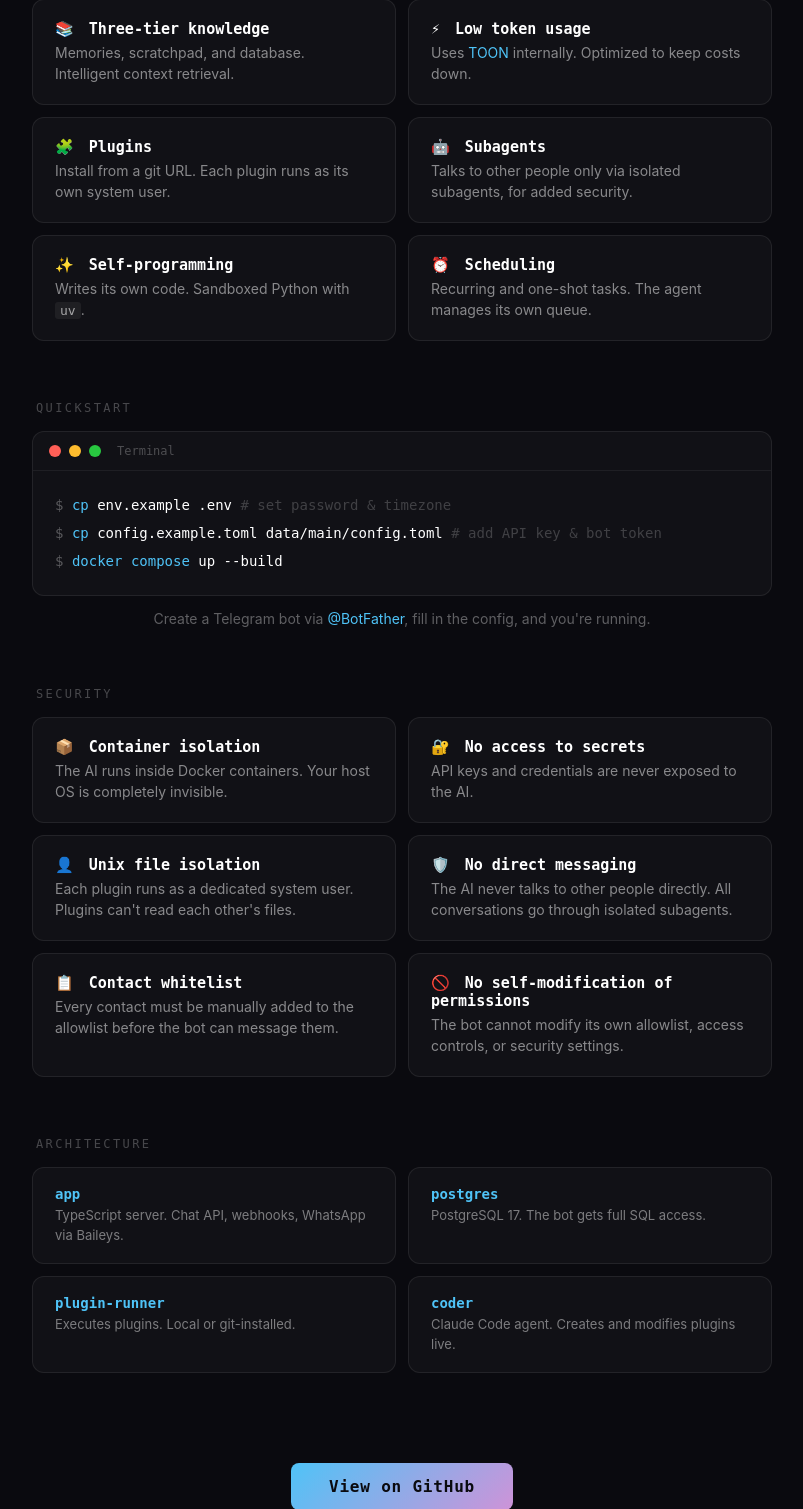
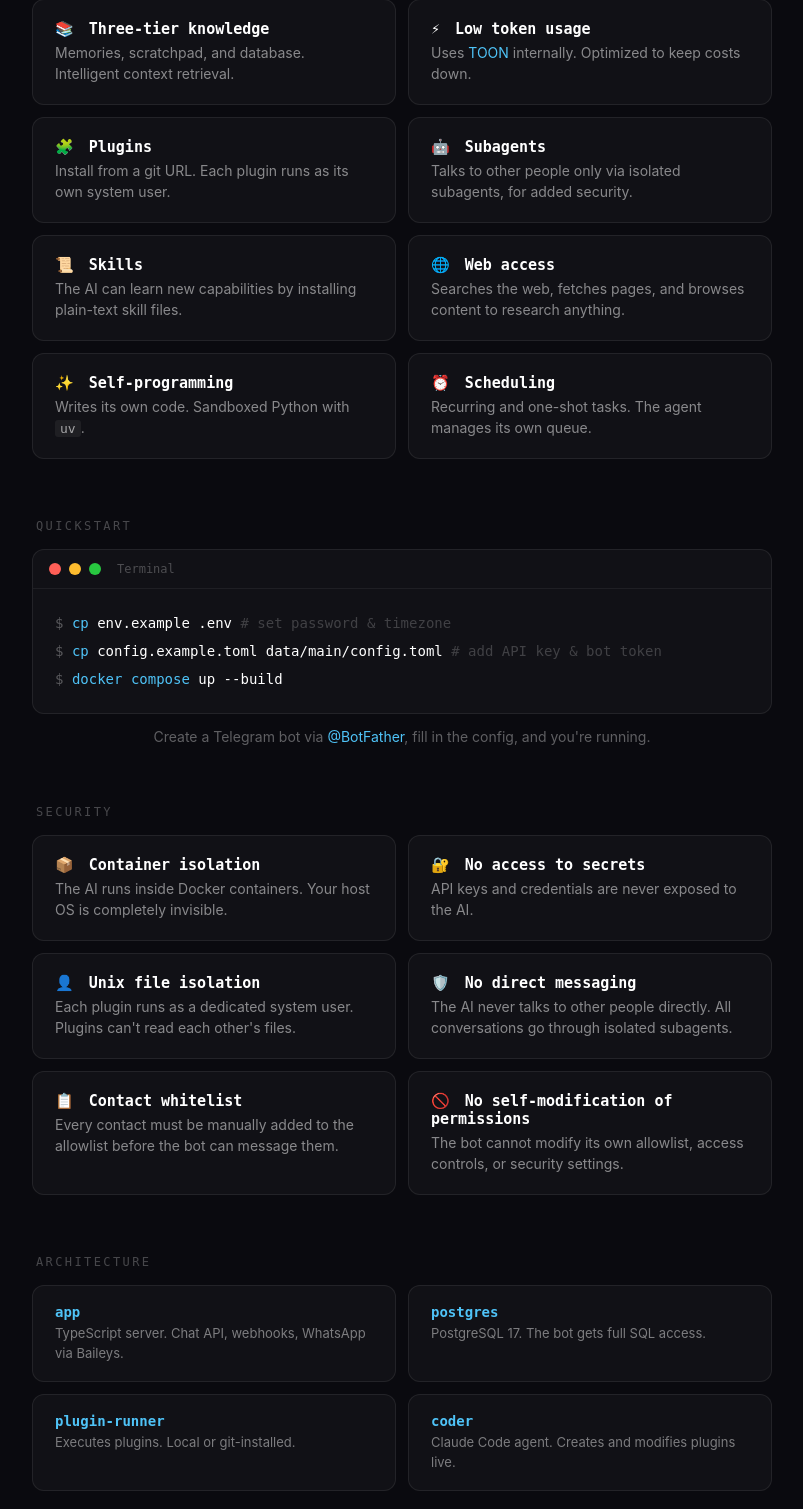
Before and after one commit to skorokithakis/stavrobot, a Python web app: template templates/index.html in a window 1280 px wide. Shown: the part 963-2472 px from the top of the page, without its empty margins (238-1041 px from the left). Run offline with Jinja, Linux system fonts and the light colour scheme; the template is opened without the code that fills it, so the values that code supplies are empty.

Commit message:
Add Zola marketing site
Replace the redirect-only pages build with a Zola site. Dark theme
matching the LAPTH design, with hero, feature grid, terminal-style
quickstart, security section, and architecture cards. The build script
installs Zola locally if missing, then copies raw skill .md files into
the output so existing skill URLs remain unchanged.

```diff
--- a/templates/index.html
+++ b/templates/index.html
@@ -53,6 +53,16 @@
   <div class="feature-card">
     <h3><span class="feature-emoji">🤖</span> Subagents</h3>
     <p>Talks to other people only via isolated subagents, for added security.</p>
+  </div>
+
+  <div class="feature-card">
+    <h3><span class="feature-emoji">📜</span> Skills</h3>
+    <p>The AI can learn new capabilities by installing plain-text skill files.</p>
+  </div>
+
+  <div class="feature-card">
+    <h3><span class="feature-emoji">🌐</span> Web access</h3>
+    <p>Searches the web, fetches pages, and browses content to research anything.</p>
   </div>
 
   <div class="feature-card">
```
